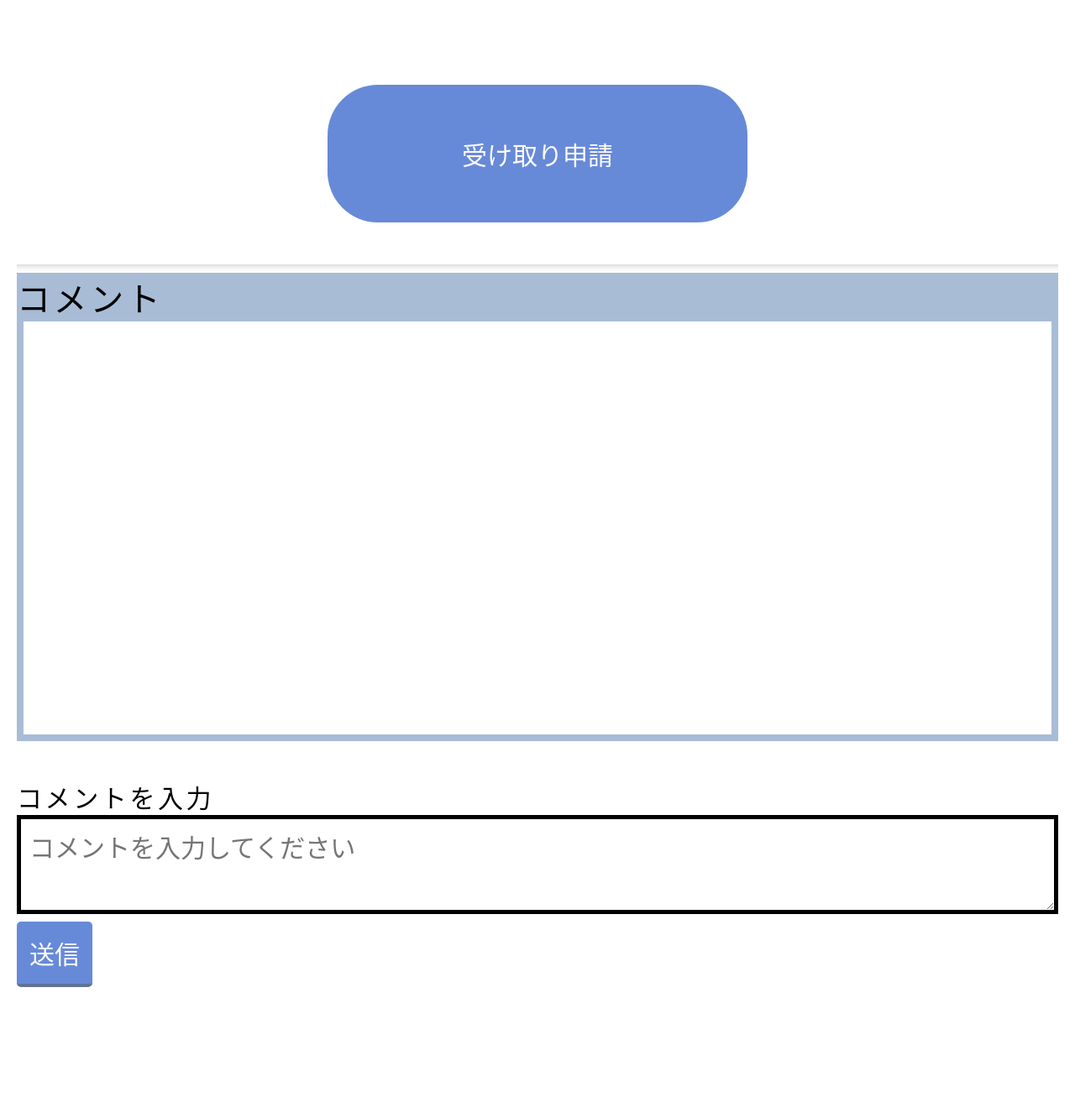
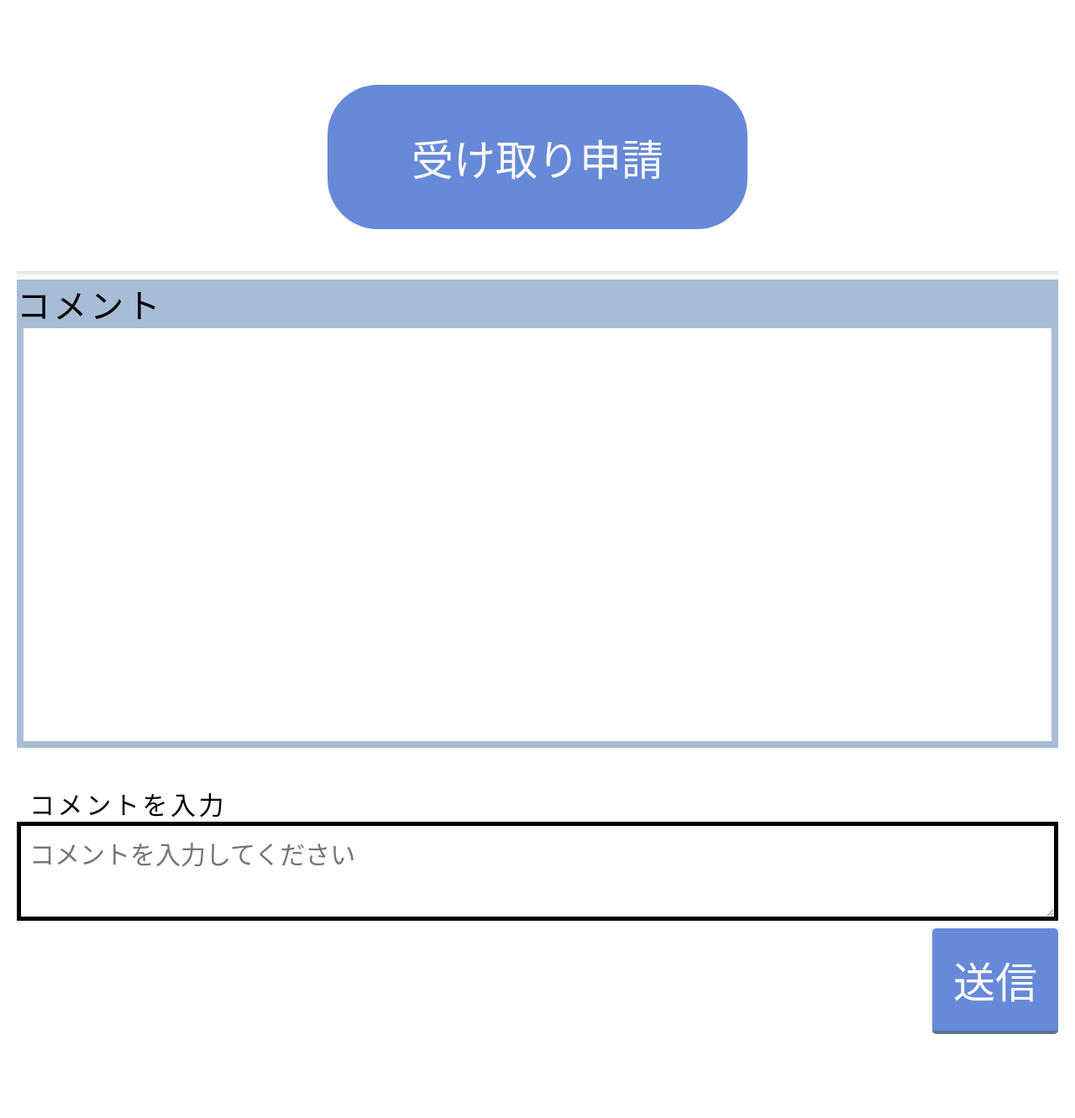
Before and after one commit to pbl-haty/haty, a PHP site: page /php/gift_detail.php?id=1 in a window 1280 px wide. Shown: the part 2328-3660 px from the top of the page at 84% size. Before the commit the page ends 3504 px from the top, so only its background shows below. Run offline with PHP 8.4, Linux system fonts and the light colour scheme; the visitor is signed in with stand-in values (Sample User, id 1); data that the repository does not hold is empty; some libraries are stand-ins or nearby versions.

Commit message:
コメントの部分修正

```diff
--- a/css/gift_detail.css
+++ b/css/gift_detail.css
@@ -4,9 +4,17 @@ body {
     margin-bottom: 100px;
 }
 
-.gift_detail{
+.gift_detail {
     margin-top: 150px;
     padding: 0 20px;
+}
+
+.btn_center {
+    text-align: center;
+}
+
+.btn_right {
+    text-align: right;
 }
 
 /* .syosai {
@@ -33,22 +41,22 @@ body {
     margin: 50px 0;
 }
 
-.gift_post{
+.gift_post {
     align-items: center;
     margin-bottom: 50px;
     padding: 0 30px;
 }
 
-.gift_post h4{
+.gift_post h4 {
     white-space: nowrap;
 }
 
-.gift_post a{
+.gift_post a {
     color: blue;
     text-decoration: none;
 }
 
-.gift_explain{
+.gift_explain {
     margin: 20px 0 50px 0;
 }
 
@@ -61,7 +69,8 @@ body {
 
 .request_sentence {
     border-radius: 60px;
-    padding: 2em;
+    font-size: 50px;
+    padding: 1em 1em;
     margin: 0 auto;
     width: 500px;
     color: #FFFAFA;
@@ -80,30 +89,30 @@ body {
     padding: 30px;
 }
 
-.gift_table{
+.gift_table {
     margin: 100px 0;
     width: 100%;
 }
 
-.gift_table th{
+.gift_table th {
     position: relative;
     text-align: left;
     width: 40%;
     white-space: nowrap;
 }
 
-.gift_table th:after{
+.gift_table th:after {
     display: block;
     content: "";
     width: 30px;
     height: 2px;
     background-color: #333;
     position: absolute;
-    top:calc(50% - 1px);
-    right:20px;
+    top: calc(50% - 1px);
+    right: 20px;
 }
 
-.gift_table td{
+.gift_table td {
     text-align: center;
     width: 85%;
 }
@@ -112,7 +121,7 @@ body {
     outline: none;
 }
 
-.favorite_before{
+.favorite_before {
     background-color: grey;
     color: #fff;
     border-radius: 60%;
@@ -120,8 +129,8 @@ body {
     line-height: 150px;
 }
 
-.favorite_after{
-    background: greenyellow;
+.favorite_after {
+    background: rgb(6, 171, 236);
     color: #000;
     border-radius: 60%;
     width: 200px;
@@ -138,10 +147,15 @@ body {
     padding: 0px 20px;
 }
 
-.good_number a{
+.good_number a {
     color: blue;
     text-decoration: none;
 }
+
+.comment_nyuryoku {
+    margin: 0 0 0 15px;
+}
+
 
 .comment_sentence {
     font-size: 40px;
@@ -165,6 +179,7 @@ body {
     background: #668ad8;
     border-bottom: solid 4px #627295;
     border-radius: 5px;
+    font-size: 50px;
 }
 
 /* 以下、チャット */
@@ -190,7 +205,7 @@ body {
     border-radius: 50%;
 }
 
-.onechat{
+.onechat {
     padding: 10px;
 }
 
@@ -202,6 +217,7 @@ body {
     border-radius: 12px;
     background: #d7ebfe;
     max-width: 95%;
+    word-break: break-all;
 }
 
 .says:after {
@@ -214,16 +230,16 @@ body {
     border-right: 12px solid #d7ebfe;
 }
 
-.says p{
-    margin:10px;
+.says p {
+    margin: 10px;
 }
 
-.comment_username{
+.comment_username {
     font-weight: bold;
 }
 
-.comment_postdata{
-    font-size:20px;
+.comment_postdata {
+    font-size: 20px;
     color: #696969;
 }
 
--- a/css/gift_mydetail.css
+++ b/css/gift_mydetail.css
@@ -172,6 +172,10 @@ body {
 .good_number a {
     color: blue;
     text-decoration: none;
+}
+
+.comment_nyuryoku{
+    margin: 0 0 0 15px;
 }
 
 .comment_sentence {
--- a/php/gift_detail.php
+++ b/php/gift_detail.php
@@ -166,12 +166,12 @@
         <!--吹き出し終わり-->
 
         <!-- コメント入力 -->
-        <p>コメントを入力</p>
+        <p class="comment_nyuryoku">コメントを入力</p>
         <form action="gift_detail_backend.php" method="post">
             <input type="hidden" name="giftid" value="<?php echo $giftId;?>">
             <input type="hidden" name="url" value="<?php echo $_SERVER['REQUEST_URI'];?>">
             <textarea class="comment_box" name="comment" placeholder="コメントを入力してください"></textarea>
-            <button type="submit" class="comment-send_btn" name="send_comment">送信</button>
+            <div class="btn_right"><button type="submit" class="comment-send_btn" name="send_comment">送信</button></div>
         </form>
     </div>
 
--- a/php/gift_mydetail.php
+++ b/php/gift_mydetail.php
@@ -168,7 +168,7 @@ $comment_all = $gift->getComment($giftId);
         <!--吹き出し終わり-->
 
         <!-- コメント入力 -->
-        <p>コメントを入力</p>
+        <p class="comment_nyuryoku">コメントを入力</p>
         <form action="gift_detail_backend.php" method="post">
             <input type="hidden" name="giftid" value="<?php echo $giftId; ?>">
             <input type="hidden" name="url" value="<?php echo $_SERVER['REQUEST_URI']; ?>">
```
